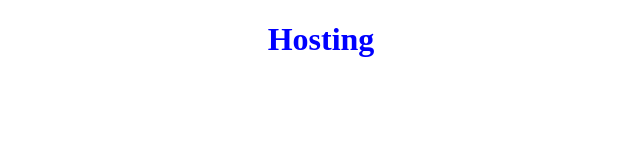
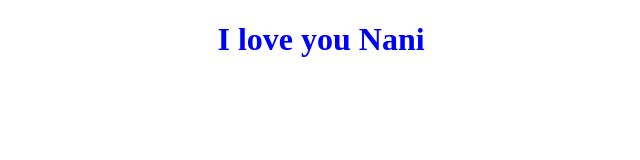
Before and after one commit to harikarampally9/my-awesome-app, a plain HTML site: page index.html in a window 1280 px wide. Shown: the whole page, without its empty margins (319-959 px from the left). Drawn offline with Linux system fonts and the light colour scheme.

Commit message:
updated h1

```diff
--- a/index.html
+++ b/index.html
@@ -7,7 +7,7 @@
     <link rel="stylesheet" href="style.css" />
   </head>
   <body>
-    <h1>Hosting</h1>
+    <h1>I love you Nani</h1>
     <script src="script.js"></script>
   </body>
 </html>
```
